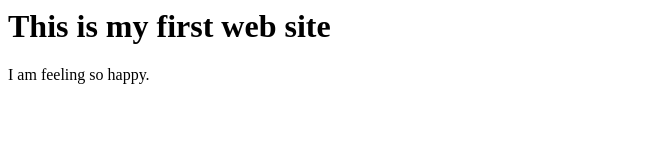
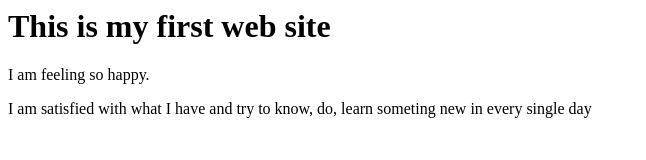
Before and after one commit to Jisan-mia/my-website, a plain HTML site: page index.html in a window 1280 px wide. Shown: the whole page, without its empty margins (0-646 px from the left). Drawn offline with Linux system fonts and the light colour scheme.

Commit message:
something add

```diff
--- a/index.html
+++ b/index.html
@@ -1,2 +1,3 @@
 <h1>This is my first web site</h1>
 <p> I am feeling so happy.</p>
+<p> I am satisfied with what I have and try to know, do, learn someting new in every single day</p>
```
